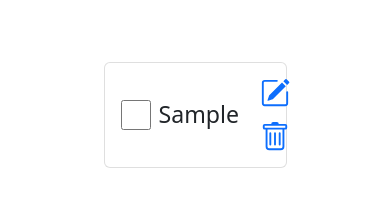
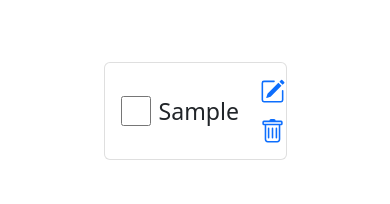
Before and after one commit to Kharismatara/Todo-List-App-with-React.js-Redux, a React (Vite) app: page / in a window 390 px wide. Both pictures are taken after typing "Sample" into the empty fields and a click on the button "Add". Shown: the part 272-476 px from the top of the page. Built offline with nearby package versions, Linux system fonts and the light colour scheme.

Commit message:
media query

```diff
--- a/src/componen/TodoList.jsx
+++ b/src/componen/TodoList.jsx
@@ -110,7 +110,20 @@ function TodoListApps(params) {
               }
             })
             .map((todo) => (
-              <ListGroup.Item key={todo.id} className="d-flex align-items-center mt-5 fs-3 w-50 mx-auto">
+              <ListGroup.Item
+                key={todo.id}
+                className="d-flex align-items-center mt-5 fs-3 mx-auto"
+                style={{
+                  maxWidth: "50%",
+                  minWidth: "20%",
+                  width: "100%",
+                  boxSizing: "border-box",
+                  "@media (max-width: 768px)": {
+                    maxWidth: "100%",
+                    minWidth: "0%",
+                  },
+                }}
+              >
                 <div className="d-flex align-items-center flex-grow-1">
                   <input className="inputchek me-2" type="checkbox" checked={todo.completed} onChange={() => handleToggleTodo(todo.id)} />
 
@@ -129,10 +142,10 @@ function TodoListApps(params) {
                 </div>
                 <div className="d-flex flex-wrap justify-content-center">
                   <Button variant="link" onClick={() => handleEditTodo(todo)}>
-                    <PencilSquare size={30} />
+                    <PencilSquare size={25} />
                   </Button>
                   <Button variant="link" onClick={() => handleDeleteTodo(todo.id)}>
-                    <Trash size={30} />
+                    <Trash size={25} />
                   </Button>
                 </div>
               </ListGroup.Item>
```
